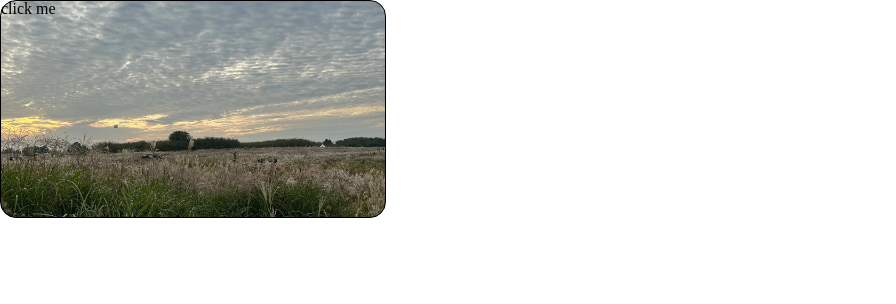
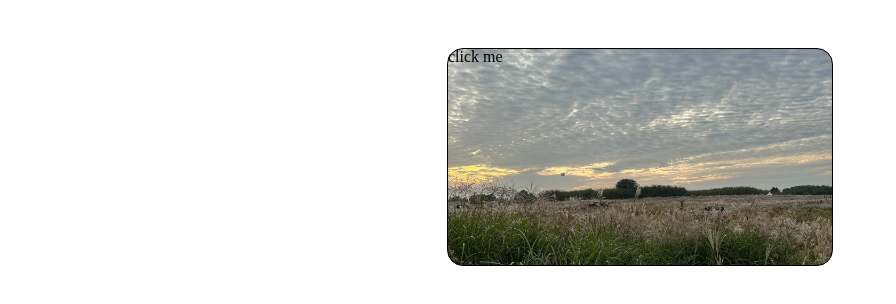
Before and after one commit to sjh50200/react, a React (Vite) app in the folder design-patterns/: page /compound-pattern in a window 1280 px wide. Shown: the top 304 px of the page, without its empty margins (0-896 px from the left). Built offline with nearby package versions, Linux system fonts and the light colour scheme.

Commit message:
design: 페이지에 노출될 컴포넌트들 중앙 정렬(main 태그 추가

```diff
--- a/design-patterns/src/component/compound/index.tsx
+++ b/design-patterns/src/component/compound/index.tsx
@@ -1,13 +1,23 @@
 import React from 'react';
+import styled from 'styled-components';
 import { ImageDatas } from '../../assets/mockData';
 import FlyOutMenu from './component/FlyOutMenu';
 import ImageBox from './component/ImageBox';
 
+export const StyledMain = styled.main`
+  display: flex;
+  justify-content: center;
+  align-items: center;
+  padding: 3rem;
+`;
+
 const Compound = () => {
   return (
-    <ImageBox imageData={ImageDatas[0]}>
-      <FlyOutMenu />
-    </ImageBox>
+    <StyledMain>
+      <ImageBox imageData={ImageDatas[0]}>
+        <FlyOutMenu />
+      </ImageBox>
+    </StyledMain>
   );
 };
 
```
